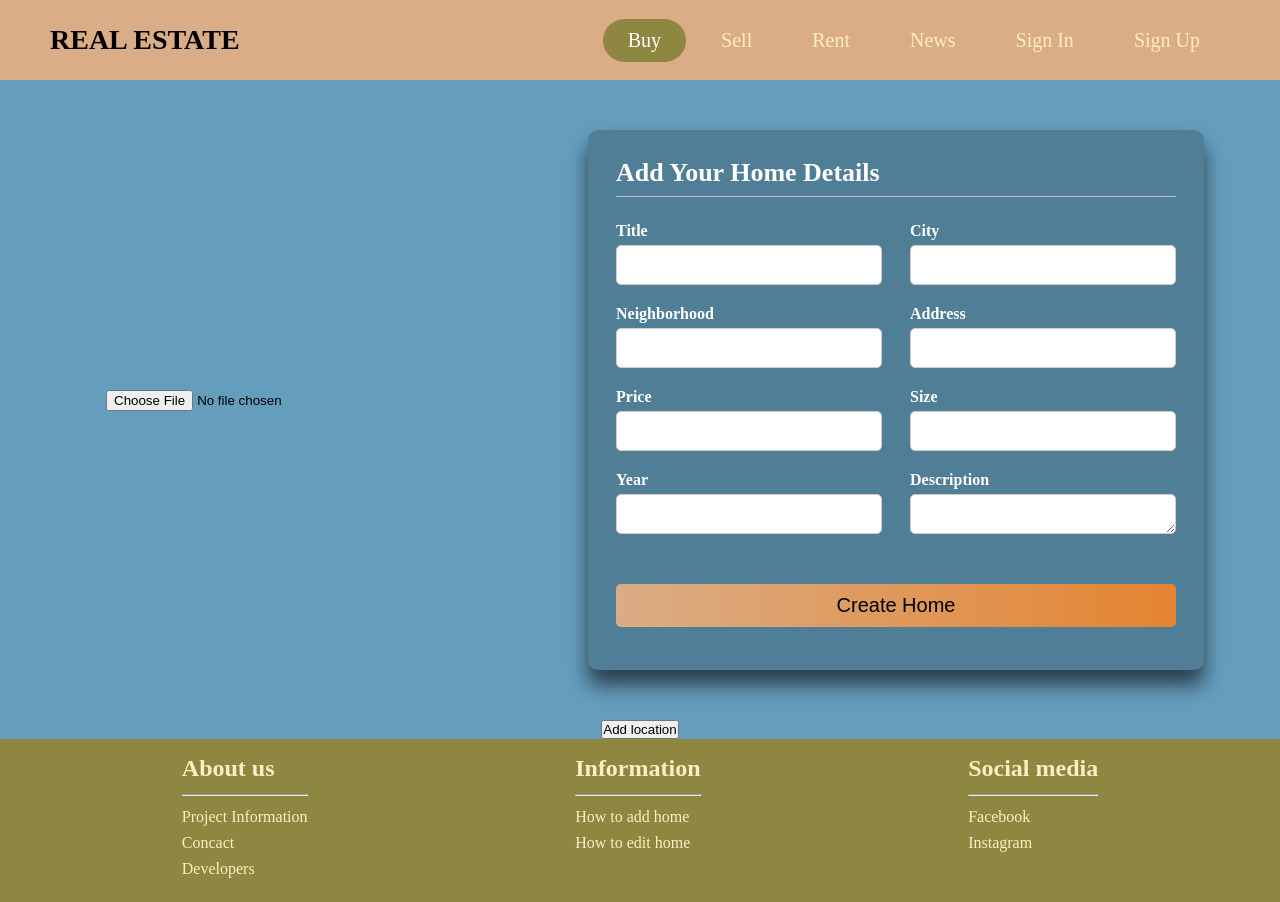
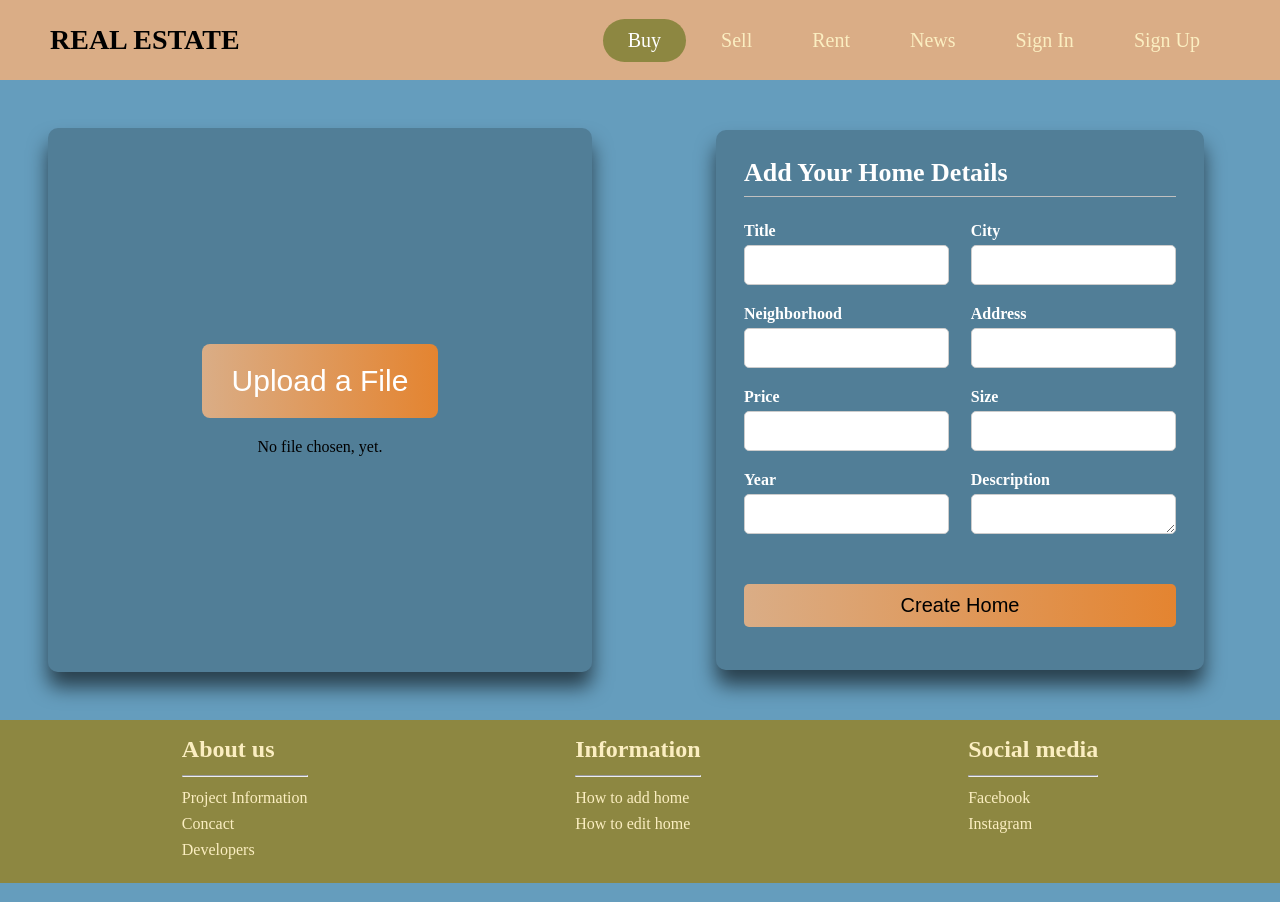
Before and after one commit to devihor25/Real-Estate-App-React, a React (Vite) app: page /create-home in a window 1280 px wide. Built offline with nearby package versions, Linux system fonts and the light colour scheme; no server answers.

Commit message:
Create spinner for image loading and add styling for spinner

```diff
--- a/src/App.scss
+++ b/src/App.scss
@@ -284,7 +284,7 @@ header {
 
 
 .home-image {
-    width: 40%;
+    width: 50%;
     display: flex;
     flex-direction: column;
     justify-content: center;
@@ -300,7 +300,7 @@ header {
     align-items: center;
     padding: 48px;
     min-height: 80vh;
-    width: 60%;
+    width: 50%;
 }
 
 @media (max-width: 1100px) {
--- a/src/components/Homes/CreateHomeComponent.jsx
+++ b/src/components/Homes/CreateHomeComponent.jsx
@@ -84,6 +84,7 @@ export default function CreateHomeComponent() {
             return;
         }
         let addHomeData;
+
         try {
             const postHomeData = {
                 ...homeInfo,
@@ -92,6 +93,7 @@ export default function CreateHomeComponent() {
                 longitude: homeLocation.longitude,
             };
             addHomeData = await postHomeAction(postHomeData);
+
             navigate(`/edit-home?homeId=${addHomeData.id}`);
         } catch (error) {
             import('react-toastify').then((module) =>
--- a/src/components/Homes/CreateHomeMap.jsx
+++ b/src/components/Homes/CreateHomeMap.jsx
@@ -10,9 +10,9 @@ const CreateHomeMap = ({
         <section className="map-section">
             {!isChoosingLocation && (
                 <section style={{ textAlign: 'center' }}>
-                    <button type="button" onClick={() => setIsChoosingLocation(true)}>
+                    {/* <button type="button" onClick={() => setIsChoosingLocation(true)}>
                         Add location
-                    </button>
+                    </button> */}
                 </section>
             )}
             {(homeLocation.latitude || isChoosingLocation) && (
--- a/src/components/Homes/ImageSection.jsx
+++ b/src/components/Homes/ImageSection.jsx
@@ -1,3 +1,4 @@
+
 import UploadImage from '../common/UploadImage';
 
 const ImageSection = ({
@@ -5,6 +6,7 @@ const ImageSection = ({
     setHomePhotoData,
     setHomeLocation,
     setIsChoosingLocation,
+
 }) => {
     const handleUploadImage = (imageData) => {
         console.log('handleUploadImage');
@@ -21,14 +23,16 @@ const ImageSection = ({
         setIsChoosingLocation(true);
     };
 
+
+
     return (
-        <article className="home-image">
+        <section className="home-image">
             {homePhotoData ? (
                 <img src={homePhotoData.photo_url} alt="" width="100%" />
             ) : (
                 <UploadImage onPhotoUpload={handleUploadImage} />
             )}
-        </article>
+        </section>
     );
 };
 
--- a/src/components/common/UploadImage.jsx
+++ b/src/components/common/UploadImage.jsx
@@ -1,23 +1,65 @@
+import { useState, useRef  } from 'react';
 import { postImage } from '../../api/photoApi';
+import Spinner from '../../common/Spinner';
+import './UploadImage.scss';
 
 const UploadImage = ({ onPhotoUpload }) => {
+    const [loading, setLoading] = useState(false);
+    const [fileName, setFileName] = useState('No file chosen, yet.');
+
+    const realFile = useRef();
+
     const handleOnChange = async (e) => {
+        const file = event.target.files[0];
+        // Update the state with the file name, or a default string if no file is selected
+        setFileName(file ? file.name : 'No file chosen, yet.');
+
         const reader = new FileReader();
         reader.onloadend = async () => {
             const photoData = {};
             photoData.photo_base64 = reader.result;
-            const json = await postImage(photoData);
-            onPhotoUpload(json);
+            try {
+                // Set loading
+                setLoading(true);
+                const json = await postImage(photoData);
+                onPhotoUpload(json);
+            } catch (error) {
+                console.log(error);
+            } finally {
+                setLoading(false);
+            }
         };
         if (e.target.files) {
             reader.readAsDataURL(e.target.files[0]);
         }
     };
 
+    const handleClick = () => {
+        realFile.current.click();
+    };
+
+    if (loading) {
+        return <Spinner />;
+    }
+
     return (
-        <article style={{ margin: 'auto', width: '300px' }}>
-            <input data-testid="home-photo" type="file" name="photo" onChange={handleOnChange} />
-        </article>
+        <section className='input-image-wrapper home-form-section'>
+           <article className='image-container'>
+            <input
+                    data-testid="home-photo"
+                    type="file"
+                    id="real-file"
+                    ref={realFile}
+                    hidden="hidden"
+                    name="photo"
+                    onChange={handleOnChange}
+                />
+                <button className='button-file' type="button" onClick={handleClick}>
+                    Upload a File
+                </button>
+                <span className='real-file-span'>{fileName}</span>
+           </article>
+        </section>
     );
 };
 
--- /dev/null
+++ b/src/components/common/UploadImage.scss
@@ -0,0 +1,30 @@
+.input-image-wrapper {
+    display: flex;
+    flex-wrap: wrap;
+    align-items: center;
+    height: 100%;
+    width: 100%;
+
+    .image-container {
+        width: 100%;
+        display: flex;
+        flex-direction: column;
+        gap: 20px;
+        justify-content: center;
+        align-items: center;
+
+        .button-file {
+            padding: 20px 30px;
+            font-size: 30px;
+            border-radius: 8px;
+            border: none;
+            background: linear-gradient(to right, #daad86, #e48430);
+            color: white;
+            cursor: pointer;
+        }
+        .real-file-spa {
+            color: white;
+            font-size: 26px;
+        }
+    }
+}
```
